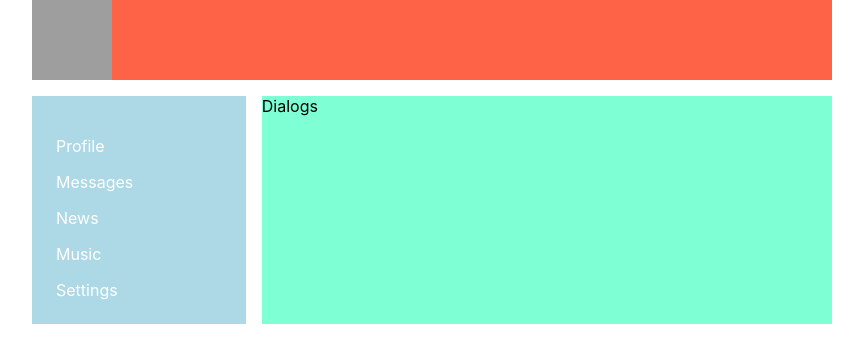
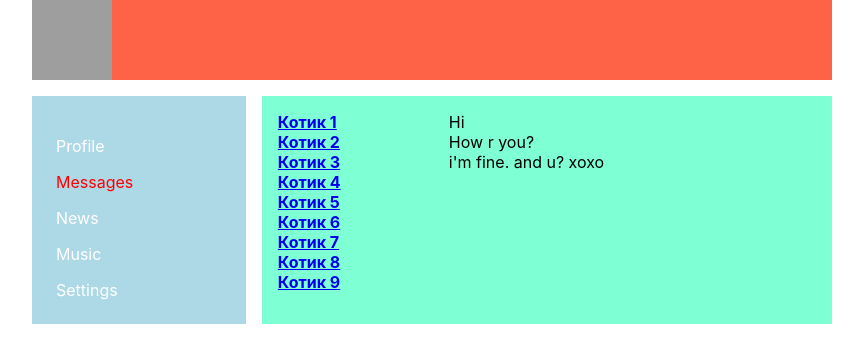
Before and after one commit to Mmntmori/react-app, a React (Create React App) app: page /dialogs in a window 1280 px wide. Shown: the top 362 px of the page, without its empty margins (208-1071 px from the left). Built offline with nearby package versions, Linux system fonts and the light colour scheme; grey boxes are pictures that could not be loaded.

Commit message:
Свёрстан компонент диалогов. Рефакторинг.

```diff
--- a/src/components/Dialogs/Dialogs.jsx
+++ b/src/components/Dialogs/Dialogs.jsx
@@ -1,10 +1,40 @@
 import React from 'react';
 import style from './Dialogs.module.css'
+import { NavLink } from 'react-router-dom';
+
+const DialogItem = (props) => {
+    const path = "/dialogs/" + props.id;
+    return (
+        <div className={style.dialog + ' ' + style.active}>
+            <NavLink to={path}>{props.name}</NavLink>
+        </div>
+
+    )
+}
+
+const Message = (props) => {
+    return <div className={style.message}>{props.message}</div>
+}
 
 function Dialogs(props) {
     return (
-        <div>
-            Dialogs
+        <div className={style.dialogs}>
+            <div className={style.dialogsItems}>
+                <DialogItem name='Котик 1' id='1' />
+                <DialogItem name='Котик 2' id='2' />
+                <DialogItem name='Котик 3' id='3' />
+                <DialogItem name='Котик 4' id='4' />
+                <DialogItem name='Котик 5' id='5' />
+                <DialogItem name='Котик 6' id='6' />
+                <DialogItem name='Котик 7' id='7' />
+                <DialogItem name='Котик 8' id='8' />
+                <DialogItem name='Котик 9' id='9' />
+            </div>
+            <div className={style.messages}>
+                <Message message="Hi" />
+                <Message message="How r you?" />
+                <Message message="i'm fine. and u? xoxo" />
+            </div>
         </div>
     )
 }
--- a/src/components/Dialogs/Dialogs.module.css
+++ b/src/components/Dialogs/Dialogs.module.css
@@ -0,0 +1,20 @@
+.dialogs {
+    display: grid;
+    grid-template-columns: 3fr 7fr;
+}
+
+.dialogsItems {
+    padding: 16px;
+}
+
+.dialogsItems .active {
+    font-weight: 700;
+}
+
+.dialog {}
+
+.messages {
+    padding: 16px;
+}
+
+.message {}
--- a/src/components/Nav/Nav.jsx
+++ b/src/components/Nav/Nav.jsx
@@ -1,14 +1,15 @@
 import React from 'react';
 import style from './Nav.module.css'
+import { NavLink } from 'react-router-dom';
 
 function Nav() {
     return (
         <nav className={style.nav}>
-            <a href="/profile" className={style.item}>Profile</a>
-            <a href="/dialogs" className={style.item}>Messages</a>
-            <a href="/feed" className={style.item}>News</a>
-            <a href="/music" className={style.item}>Music</a>
-            <a href="/settings" className={style.item}>Settings</a>
+            <NavLink to="/profile" className={style.item} activeClassName={style.active}>Profile</NavLink>
+            <NavLink to="/dialogs" className={style.item} activeClassName={style.active}>Messages</NavLink>
+            <NavLink to="/feed" className={style.item} activeClassName={style.active}>News</NavLink>
+            <NavLink to="/music" className={style.item} activeClassName={style.active}>Music</NavLink>
+            <NavLink to="/settings" className={style.item} activeClassName={style.active}>Settings</NavLink>
         </nav>
     )
 }
--- a/src/components/Nav/Nav.module.css
+++ b/src/components/Nav/Nav.module.css
@@ -10,3 +10,7 @@
     color: white;
     margin: 16px 0 0 0;
 }
+
+.item.active {
+    color: red;
+}
--- a/src/components/Profile/MyPosts/MyPosts.jsx
+++ b/src/components/Profile/MyPosts/MyPosts.jsx
@@ -4,9 +4,9 @@ import Post from './Post/Post'
 
 function MyPosts() {
     return (
-        <div>
-            My Posts
-            <div>
+        <div className={style.myPostsBlock}>
+            <h3>My Posts</h3>
+            <div className={style.newPost}>
                 <textarea className={style.field}></textarea>
                 <button>Add Post</button>
             </div>
--- a/src/components/Profile/MyPosts/MyPosts.module.css
+++ b/src/components/Profile/MyPosts/MyPosts.module.css
@@ -8,3 +8,9 @@
     flex-wrap: wrap;
     padding: 24px;
 }
+
+.newPost {}
+
+.myPostsBlock {
+    padding: 16px;
+}
--- a/src/components/Profile/Profile.jsx
+++ b/src/components/Profile/Profile.jsx
@@ -1,18 +1,13 @@
 import React from 'react';
 import style from './Profile.module.css'
 import MyPosts from './MyPosts/MyPosts'
+import ProfileInfo from './ProfileInfo/ProfileInfo';
 
 function Profile() {
     return (
-        <div>
-            <div className={style.banner}>
-                <img src="http://placekitten.com/1200/800" alt=""/>
-            </div>
-            <div>
-                Ava + describtion
-            </div>
+        <div className={style.profile}>
+            <ProfileInfo />
             <MyPosts />
-
         </div>
 
     )
--- a/src/components/Profile/Profile.module.css
+++ b/src/components/Profile/Profile.module.css
@@ -1,12 +1,3 @@
-.banner {
-    height: 120px;
-    width: 100%;
+.profile {
+
 }
-
-.banner img {
-    max-width: 100%;
-    height: 100%;
-    width: 100%;
-    object-fit: cover;
-    object-position: center;
-}
--- /dev/null
+++ b/src/components/Profile/ProfileInfo/ProfileInfo.jsx
@@ -0,0 +1,17 @@
+import React from 'react';
+import style from './ProfileInfo.module.css'
+
+const ProfileInfo = (props) => {
+    return (
+        <div className={style.info}>
+            <div className={style.banner}>
+                <img src="http://placekitten.com/1200/800" alt="" />
+            </div>
+            <div className={style.descriptionBlock}>
+                Ava + describtion
+            </div>
+        </div>
+    )
+}
+
+export default ProfileInfo
--- /dev/null
+++ b/src/components/Profile/ProfileInfo/ProfileInfo.module.css
@@ -0,0 +1,16 @@
+.banner {
+    height: 120px;
+    width: 100%;
+}
+
+.banner img {
+    max-width: 100%;
+    height: 100%;
+    width: 100%;
+    object-fit: cover;
+    object-position: center;
+}
+
+.descriptionBlock {
+    padding: 16px;
+}
```
